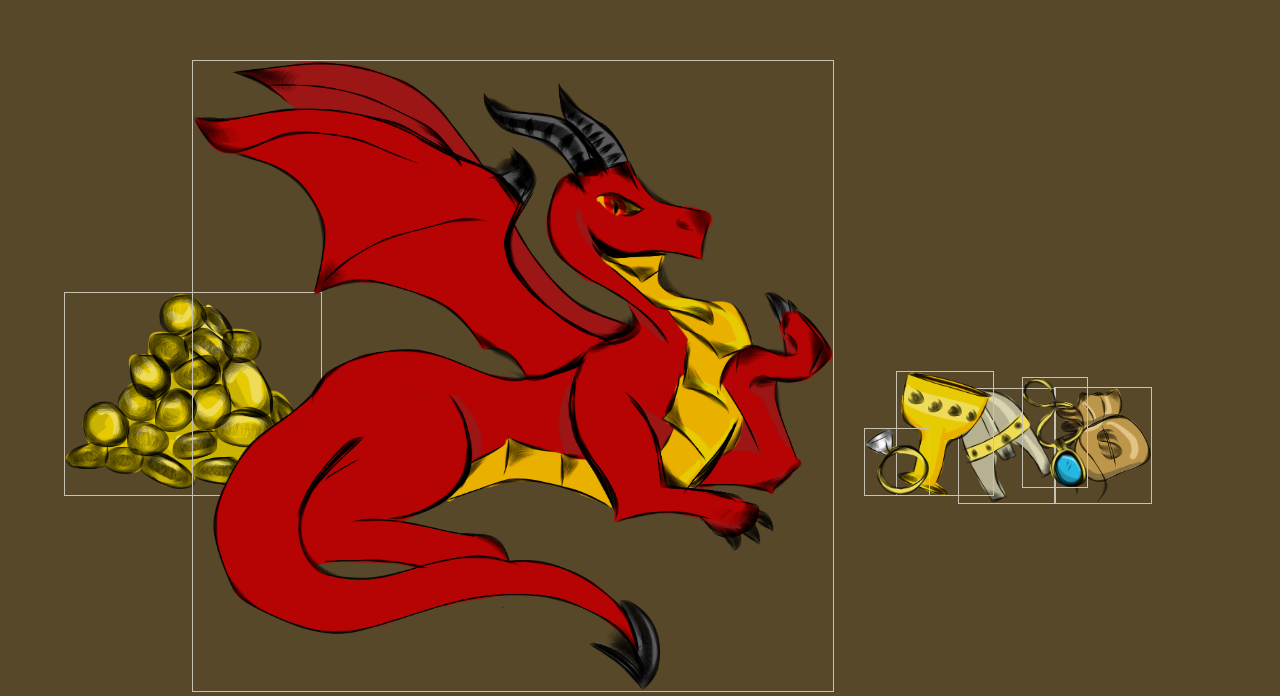
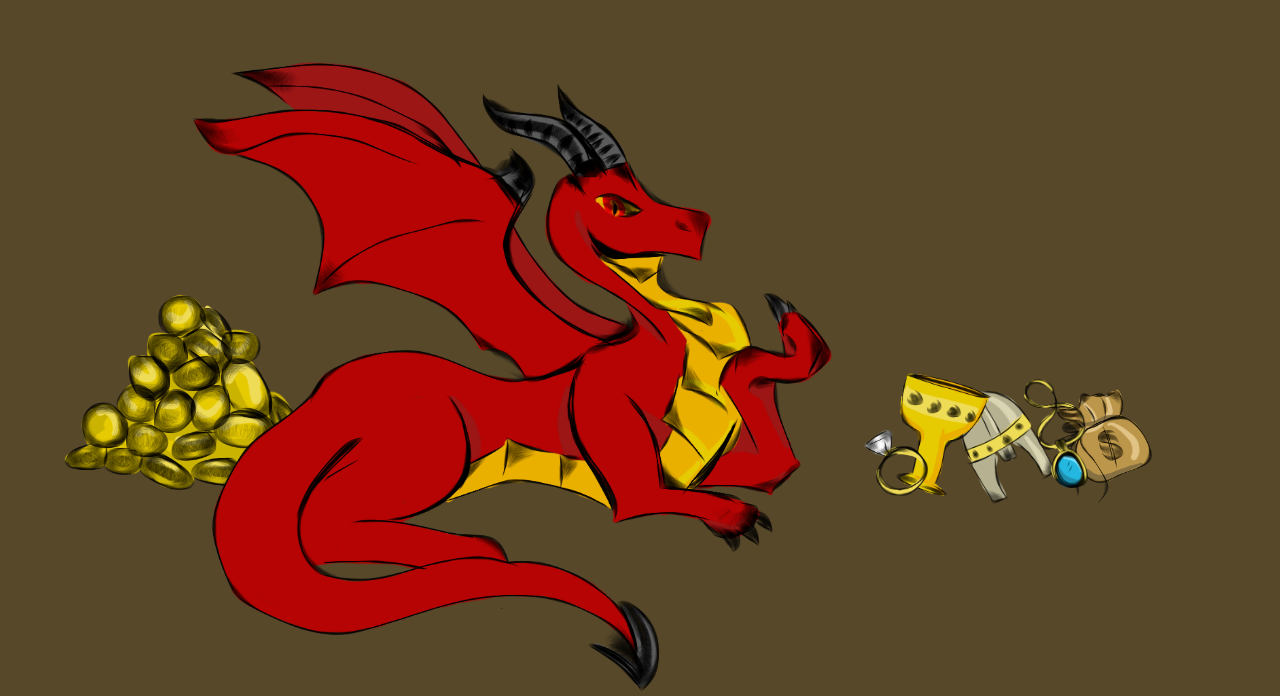
Before and after one commit to jannypie/portfolio, a plain HTML site: page dragon_game.html in a window 1280 px wide. Shown: the part 184-880 px from the top of the page. Drawn offline with Linux system fonts and the light colour scheme; a web font is replaced by a local one.

Commit message:
remove image border

```diff
--- a/css/dragon_game.css
+++ b/css/dragon_game.css
@@ -1,6 +1,8 @@
 body {
   background-color: #57482A;
-
+}
+img {
+  border: 0;
 }
 .cave {
   width: 100%;
```
